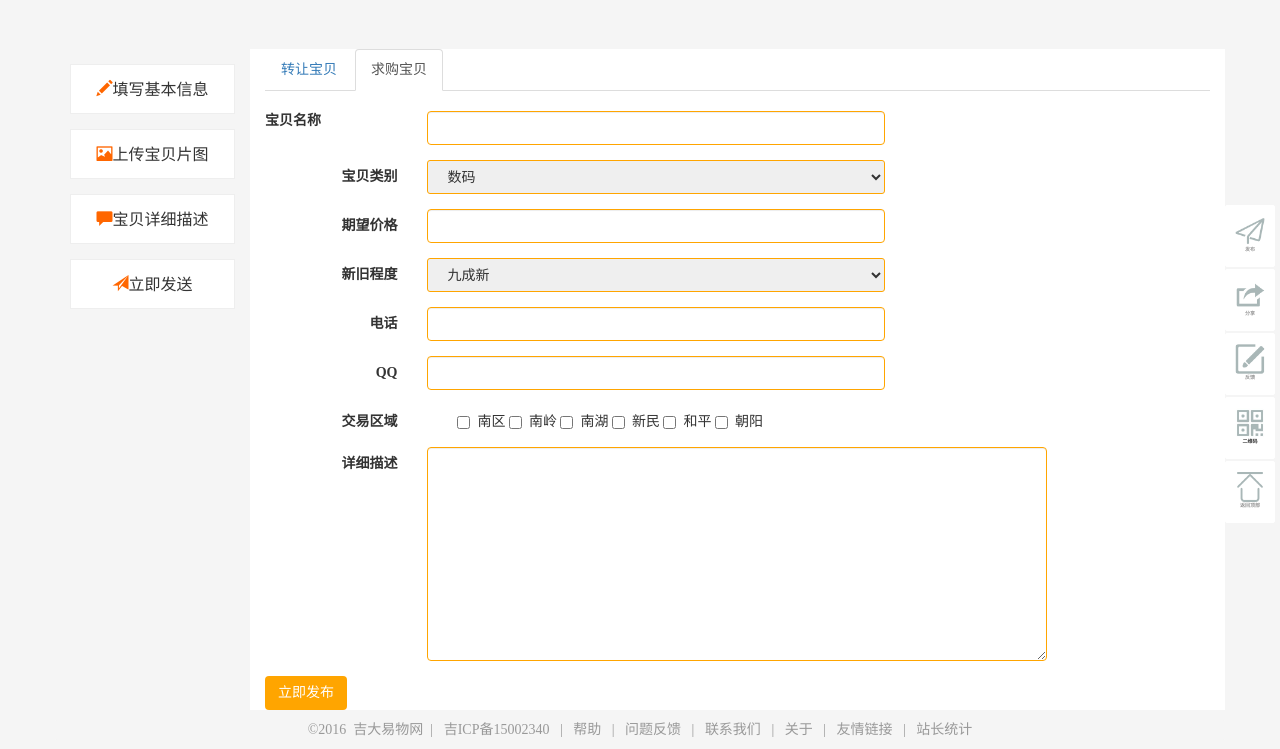
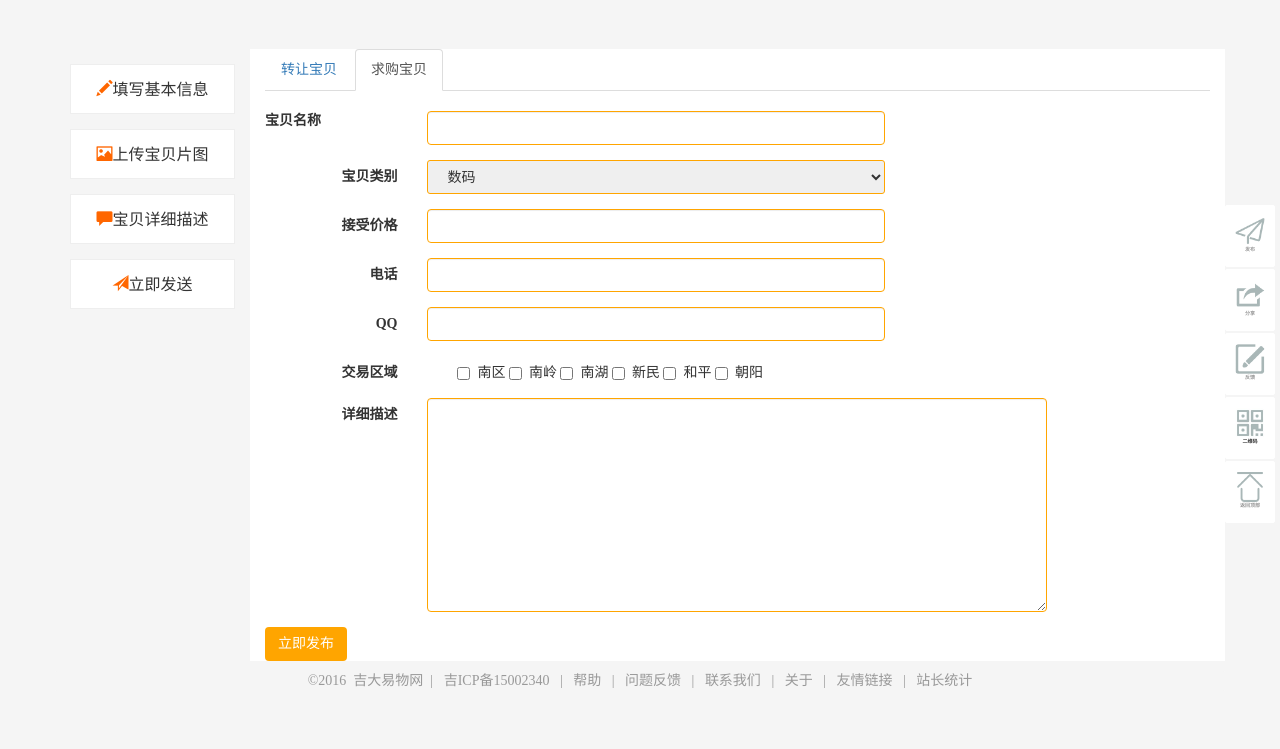
Before and after one commit to yangcheng470/ewu-v4, a Django app: page /publish/?action=want in a window 1280 px wide. Shown: the part 51-800 px from the top of the page. Run offline with Django 3.2, Linux system fonts and the light colour scheme; some libraries are stand-ins or nearby versions.

Commit message:
Fix inline page links and remove unnecessary input

```diff
--- a/index/templates/publish.html
+++ b/index/templates/publish.html
@@ -12,10 +12,10 @@
 <div class="container" >
   <div class="row">
     <div class="col-md-10 col-sm-14 hidden-xs" >
-      <div class="div-anchor"><span class="glyphicon glyphicon-pencil" aria-hidden="true"></span><a href="release.html#p1">填写基本信息</a></div>
-      <div class="div-anchor"><span class="glyphicon glyphicon-picture" aria-hidden="true"></span><a href="release.html#p2">上传宝贝片图</a></div>
-      <div class="div-anchor"><span class="glyphicon glyphicon-comment" aria-hidden="true"></span><a href="release.html#p3">宝贝详细描述</a></div>
-      <div class="div-anchor"><span class="glyphicon glyphicon-send" aria-hidden="true"></span><a href="release.html#p4">立即发送</a></div>
+      <div class="div-anchor"><span class="glyphicon glyphicon-pencil" aria-hidden="true"></span><a href="#p1">填写基本信息</a></div>
+      <div class="div-anchor"><span class="glyphicon glyphicon-picture" aria-hidden="true"></span><a href="#p2">上传宝贝片图</a></div>
+      <div class="div-anchor"><span class="glyphicon glyphicon-comment" aria-hidden="true"></span><a href="#p3">宝贝详细描述</a></div>
+      <div class="div-anchor"><span class="glyphicon glyphicon-send" aria-hidden="true"></span><a href="#p4">立即发送</a></div>
     </div>
     <div class="col-md-50 col-sm-46" style=" background-color:white;">
       <div class="tab">
@@ -128,20 +128,9 @@
                 </div>
               </div>
               <div class="form-group">
-                <label for="ask_baby_product_price" class="col-sm-10  control-label">期望价格</label>
+                <label for="ask_baby_product_price" class="col-sm-10  control-label">接受价格</label>
                 <div class="col-sm-30 ">
                   <input type="number" class="form-control" id="ask_baby_product_price" name="ask_baby_product_price">
-                </div>
-              </div>
-              <div class="form-group">
-                <label for="ask_baby_product_newOrOld" class="col-sm-10  control-label">新旧程度</label>
-                <div class="col-sm-30 ">
-                  <select name="ask_baby_product_newOrOld" class="col-sm-60 col-xs-60" id="ask_baby_product_newOrOld">
-                    <option>九成新</option>
-                    <option>八成新</option>
-                    <option>七成新</option>
-                    <option>六成新</option>
-                  </select>
                 </div>
               </div>
               <div class="form-group">
@@ -182,7 +171,7 @@
   </div>
 
 </div>
-    <script type="text/javascript" >
+    <script>
 			$(function() {
 				  $(window).scroll(function() {
 					  var top = $(this).scrollTop();
```
